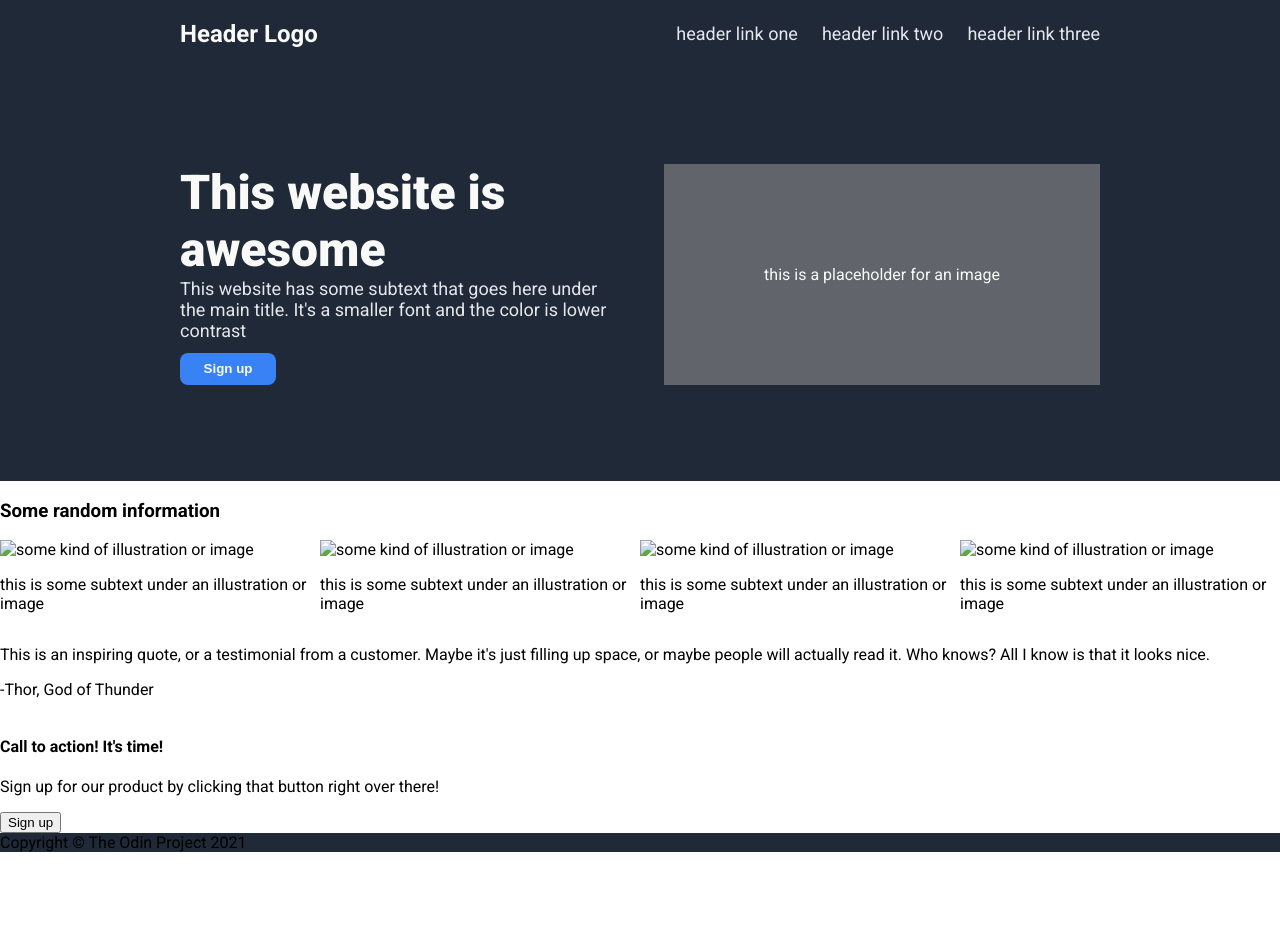
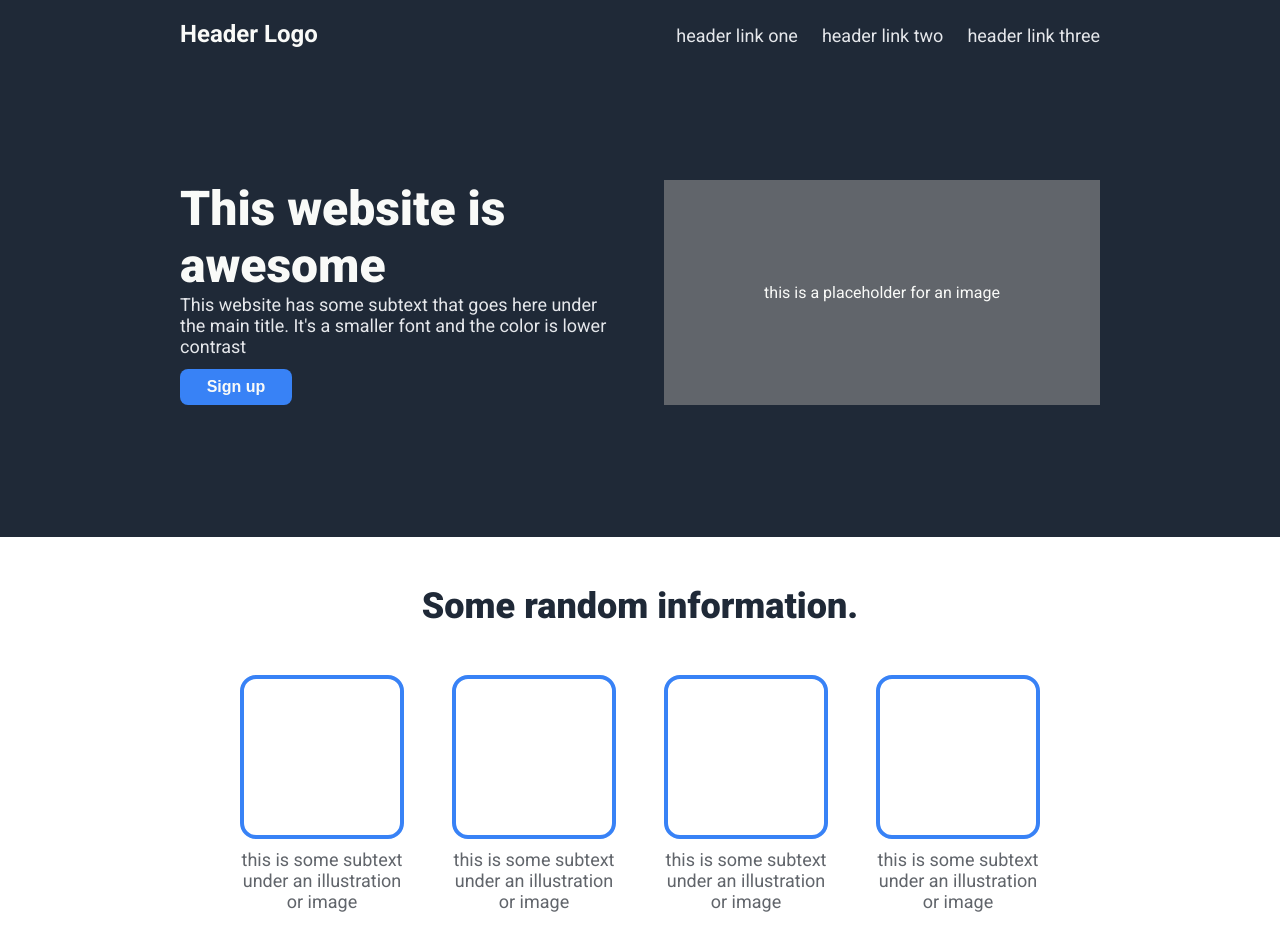
Before and after one commit to Artiomich61/odin-landing-page, a plain HTML site: page index.html in a window 1280 px wide. Shown: the top 925 px of the page. Before the commit the page ends 852 px from the top, so only its background shows below. Drawn offline with Linux system fonts and the light colour scheme.

Commit message:
Add info section, correct hero
Add information section with four boxes for images and correct size of
hero section

```diff
--- a/index.html
+++ b/index.html
@@ -27,31 +27,23 @@
         </div>
     </div>
     <div class="information">
-        <h3>Some random information</h3>
-        <ul>
-            <li>
-                <div class="info-img">
-                    <img src="" alt="some kind of illustration or image">
-                    <p>this is some subtext under an illustration or image</p>
-                </div>
+        <h3>Some random information.</h3>
+        <ul class="list">
+            <li class="info-img">
+                <div class="box"></div>
+                <p>this is some subtext under an illustration or image</p>
             </li>
-            <li>
-                <div class="info-img">
-                    <img src="" alt="some kind of illustration or image">
-                    <p>this is some subtext under an illustration or image</p>
-                </div>
+            <li class="info-img">
+                <div class="box"></div>
+                <p>this is some subtext under an illustration or image</p>
             </li>
-            <li>
-                <div class="info-img">
-                    <img src="" alt="some kind of illustration or image">
-                    <p>this is some subtext under an illustration or image</p>
-                </div>
+            <li class="info-img">
+                <div class="box"></div>
+                <p>this is some subtext under an illustration or image</p>
             </li>
-            <li>
-                <div class="info-img">
-                    <img src="" alt="some kind of illustration or image">
-                    <p>this is some subtext under an illustration or image</p>
-                </div>
+            <li class="info-img">
+                <div class="box"></div>
+                <p>this is some subtext under an illustration or image</p>
             </li>
         </ul>
     </div>
--- a/style.css
+++ b/style.css
@@ -6,12 +6,13 @@ body {
     padding: 0;
     margin: 0;
     font-family: Roboto, Oxygen, Ubuntu, Cantarell, 'Open Sans', 'Helvetica Neue', sans-serif;
+    min-height: 100vh;
 }
 
 header {
     display: flex;
     justify-content: space-between;
-    align-items: center;
+    align-items: baseline;
 }
 
 a {
@@ -28,6 +29,7 @@ h1 {
 h2 {
     font-size: 24px;
     color: #f9faf8;
+    margin-bottom: 0;
 }
 
 ul {
@@ -53,7 +55,7 @@ footer,
     align-items: center;
     justify-content: center;
     gap: 48px;
-    padding: 96px 0;
+    padding: 132px 0;
 }
 .container {
     flex: 1;
@@ -80,12 +82,54 @@ footer,
 }
 
 #but1 {
-    height: 32px;
-    width: 96px;
+    height: 36px;
+    width: 112px;
     color: #f9faf8;
     background-color: #3882F6;
     border: solid 0;
     border-radius: 8px;
     margin-top: 12px;
-    font-weight: 600;
+    font-weight: 700;
+    font-size: 16px;
 }
+
+h3 {
+    font-size: 36px;
+    color: #1F2937;
+    font-weight: 900;
+    margin: 48px 0;
+}
+
+.information {
+    display: flex;
+    flex-direction: column;
+    align-items: center;
+    margin-bottom: 96px;
+}
+
+.box{
+    width: 164px;
+    height: 164px;
+    border: 4px solid #3882F6;
+    border-radius: 16px;
+    box-sizing: border-box;
+}
+
+.info-img {
+    display: flex;
+    flex-direction: column;
+    width: 164px;
+    align-items: center;
+}
+.list {
+    display: flex;
+    justify-content: space-between;
+    gap: 48px;
+}
+
+.info-img p{
+    text-align: center;
+    font-size: 18px;
+    color: #61656b;
+    margin: 10px 0;
+}
```
